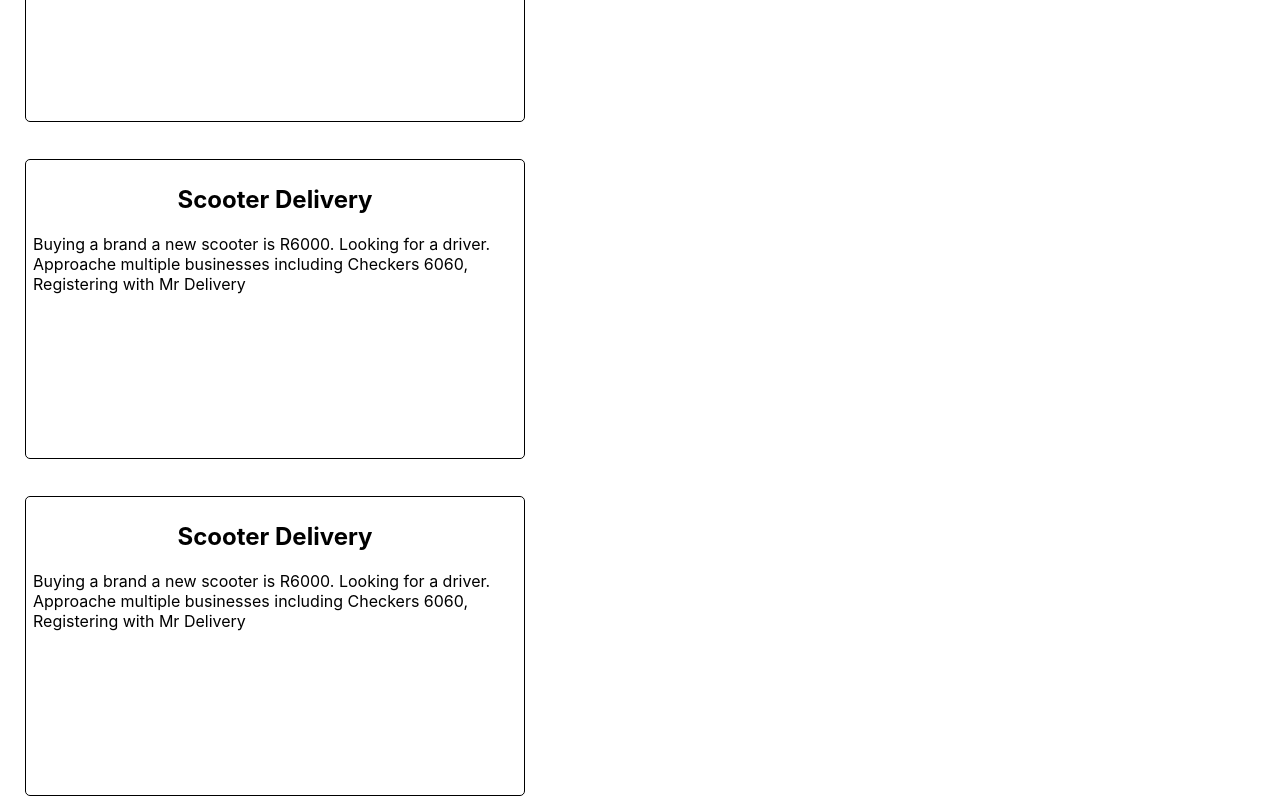
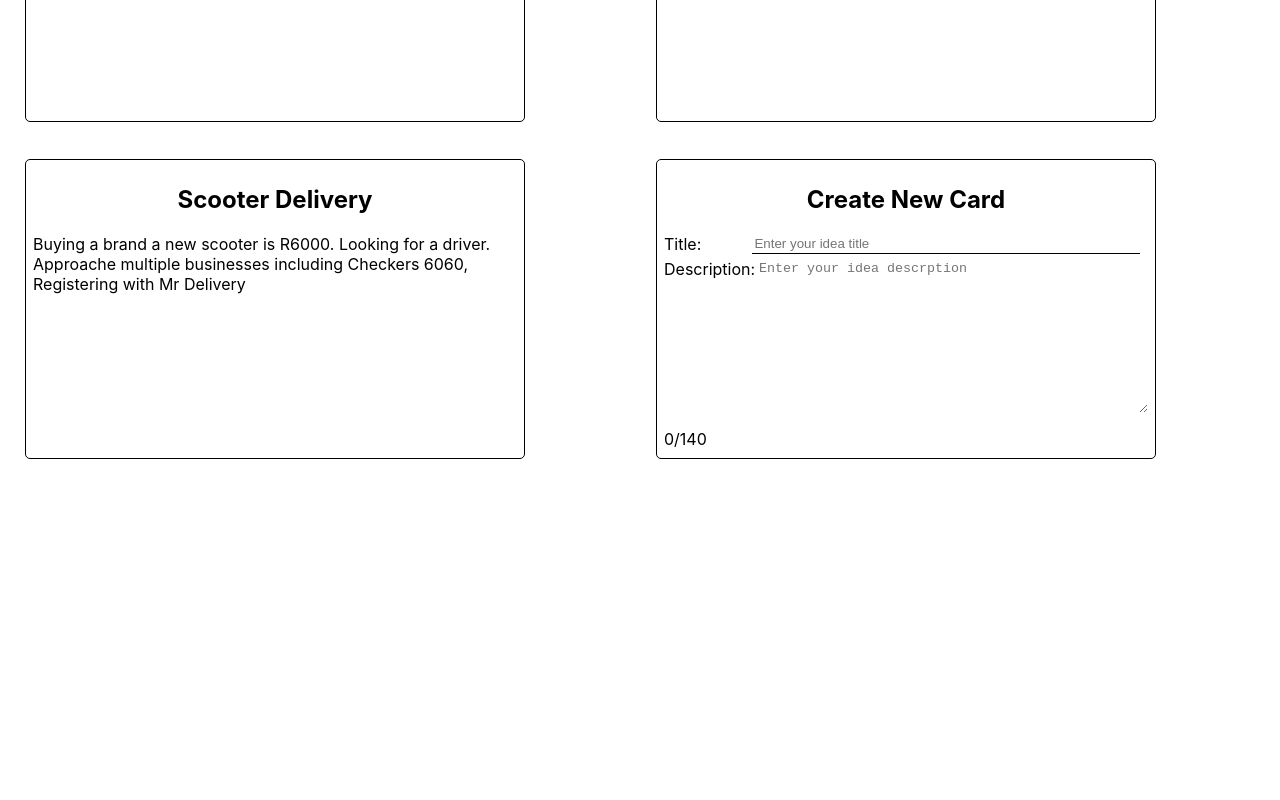
Before and after one commit to Lucky6252/idea-board, a React (Create React App) app: page / in a window 1280 px wide. Shown: the part 689-1489 px from the top of the page. After the commit the page ends 1153 px from the top, so only its background shows below. Built offline with nearby package versions, Linux system fonts and the light colour scheme.

Commit message:
Adding component for creating new idea card

```diff
--- a/src/components/card-list/card-list.component.jsx
+++ b/src/components/card-list/card-list.component.jsx
@@ -1,4 +1,5 @@
 import Card from "../card/card.component";
+import FormCard from "../form-card/form-card.component";
 import './card-list.styles.css'
 
 const CardList = ({ideaCards}) => {
@@ -9,6 +10,7 @@ const CardList = ({ideaCards}) => {
                 <Card key={`${title}-${idx}`} title={title} description={description} id={id}/>
             )
         })}
+        <FormCard/>
         </div>
     );
 }
--- a/src/components/card-list/card-list.styles.css
+++ b/src/components/card-list/card-list.styles.css
@@ -1,6 +1,6 @@
 .card-list-container {
     display: grid;
-    grid-column: repeat(auto-fit, minmax(200px, 1fr));
+    grid-template-columns: repeat(2, 1fr);
     gap: 2rem;
     margin: 0 auto;
     padding: 5px 5px;
--- a/src/components/card/card.styles.css
+++ b/src/components/card/card.styles.css
@@ -3,15 +3,13 @@
 }
 
 .card-container {
-    /* display: flex;
-    flex-direction: column; */
     width: 500px;
     height: 300px;
     padding: 5px 7px;
     border-radius: 5px;
     border: 1px solid black;
-    /* gap: 1px; */
     margin-top: 5px;
+    transition: transform 0.25s ease-out;
 }
 
 .card-container:hover {
--- /dev/null
+++ b/src/components/form-card/form-card.component.jsx
@@ -0,0 +1,36 @@
+import { useState } from "react";
+import './form-card.styles.css'
+
+
+const FormCard = () => {
+
+    const[description, setDescription] = useState('');
+
+    const handleChange = (event) => {
+        setDescription(event.target.value);
+    }
+
+
+    return(
+        <div className="card-container">
+            <h2>Create New Card</h2>
+            <div className="title-container">
+                <label>Title:</label>
+                <input placeholder="Enter your idea title"/>
+            </div>
+             <div className="desc-container">
+                <label>Description:</label>
+                <textarea
+                className="description-input"
+                value={description}
+                onChange={handleChange}
+                rows={10}
+                cols={50}
+                placeholder="Enter your idea descrption"/>
+            </div>
+            <p>{description.length}/140</p>
+        </div>
+    );
+}
+
+export default FormCard;
--- /dev/null
+++ b/src/components/form-card/form-card.styles.css
@@ -0,0 +1,22 @@
+.title-container {
+    display: flex;
+    /* flex-direction: column; */
+    gap: 3.2rem;
+    margin-bottom: 5px;
+}
+
+.title-container input {
+    width: 80%;
+    border: none;
+    border-bottom: 1px solid black;
+}
+
+.desc-container {
+    display: flex;
+    gap: 2px;
+}
+
+.desc-container textarea {
+    border: none;
+
+}
```
